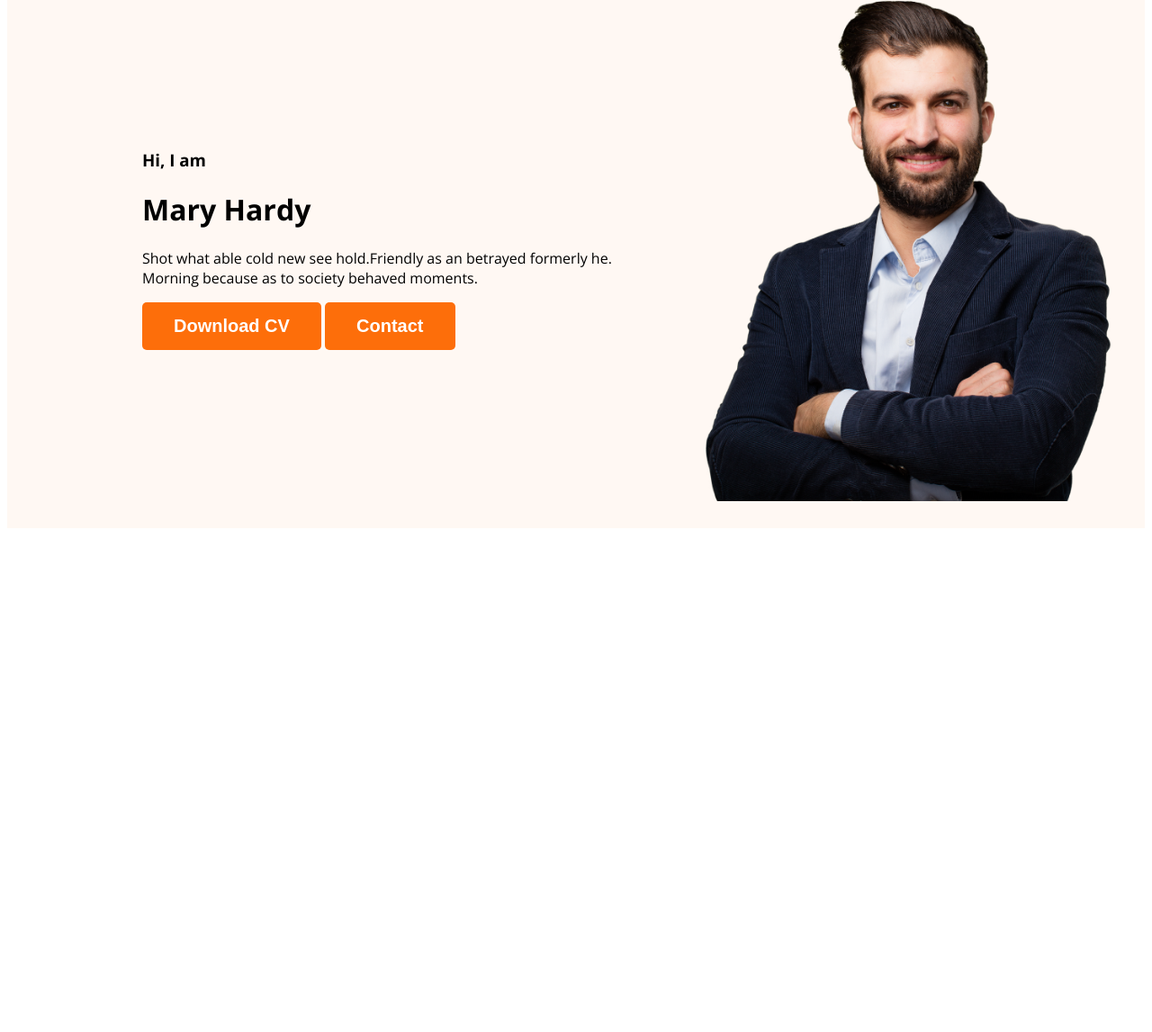
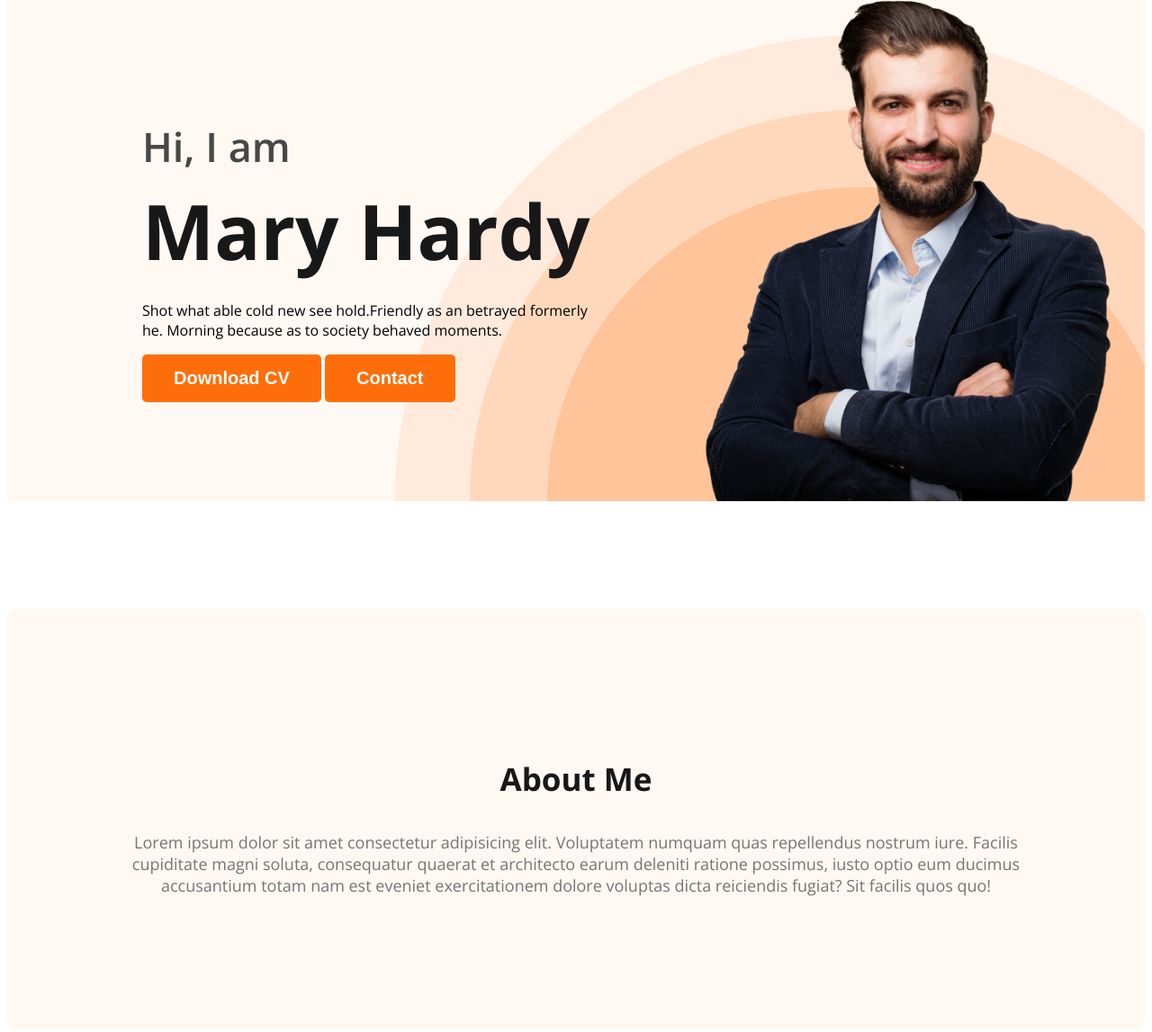
Before and after one commit to Siam125889/Developer-Portfolio, a plain HTML site: page index.html in a window 1280 px wide. Shown: the part 211-1358 px from the top of the page at 90% size. Before the commit the page ends 806 px from the top, so only its background shows below. Drawn offline with nearby package versions, Linux system fonts and the light colour scheme.

Commit message:
about section created

```diff
--- a/index.html
+++ b/index.html
@@ -30,7 +30,19 @@
         <img class="pro-pic" src="images/hardy.png" alt="" />
       </div>
     </header>
-    <main></main>
+    <main>
+      <section class="about">
+        <h3 class="section-title">About Me</h3>
+        <p class="section-description">
+          Lorem ipsum dolor sit amet consectetur adipisicing elit. Voluptatem
+          numquam quas repellendus nostrum iure. Facilis cupiditate magni
+          soluta, consequatur quaerat et architecto earum deleniti ratione
+          possimus, iusto optio eum ducimus accusantium totam nam est eveniet
+          exercitationem dolore voluptas dicta reiciendis fugiat? Sit facilis
+          quos quo!
+        </p>
+      </section>
+    </main>
     <footer></footer>
   </body>
 </html>
--- a/styles/portfolio.css
+++ b/styles/portfolio.css
@@ -17,6 +17,18 @@ body {
   padding: 15px 35px;
   border: 0;
 }
+.section-title {
+  color: #181818;
+  text-align: center;
+  font-size: 35px;
+  font-weight: 700;
+}
+.section-description {
+  color: #757575;
+  text-align: center;
+  font-size: 18px;
+}
+
 /* nav related styles */
 nav {
   display: flex;
@@ -43,13 +55,45 @@ nav a {
 }
 /* header related styles */
 .header {
-  background: #fff8f3;
+  background-color: #fff8f3;
+  background-image: url("../images/header_bg.png");
+  background-repeat: no-repeat;
+  background-position: bottom right;
 }
 .banner {
-  padding: 30px 30px 30px 150px;
+  padding: 30px 30px 0px 150px;
   display: flex;
   align-items: center;
+  justify-content: space-between;
 }
+.banner-content {
+  max-width: 500px;
+}
+
 .banner .pro-pic {
   width: 500px;
 }
+
+.banner-greeting {
+  color: #474747;
+  font-size: 45px;
+  font-weight: 600;
+  margin-bottom: 0;
+}
+.banner-title {
+  font-size: 85px;
+  font-weight: 700;
+  color: #181818;
+  margin-top: 5px;
+  margin-bottom: 20px;
+}
+
+/* main section styles */
+
+/* about section styles */
+.about {
+  padding: 130px;
+  background-color: #fff8f3;
+  border-radius: 10px;
+  margin: 120px 0;
+}
```
